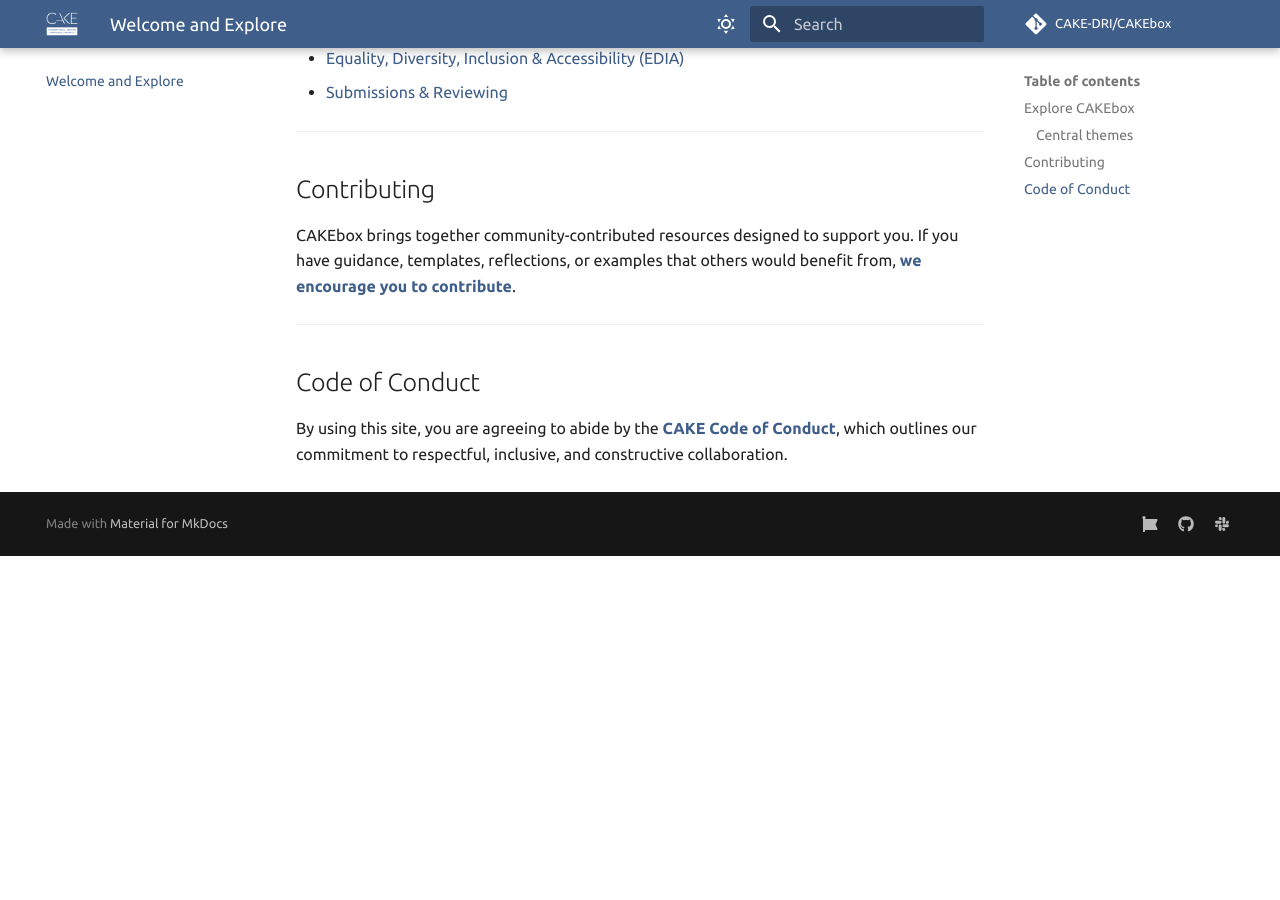
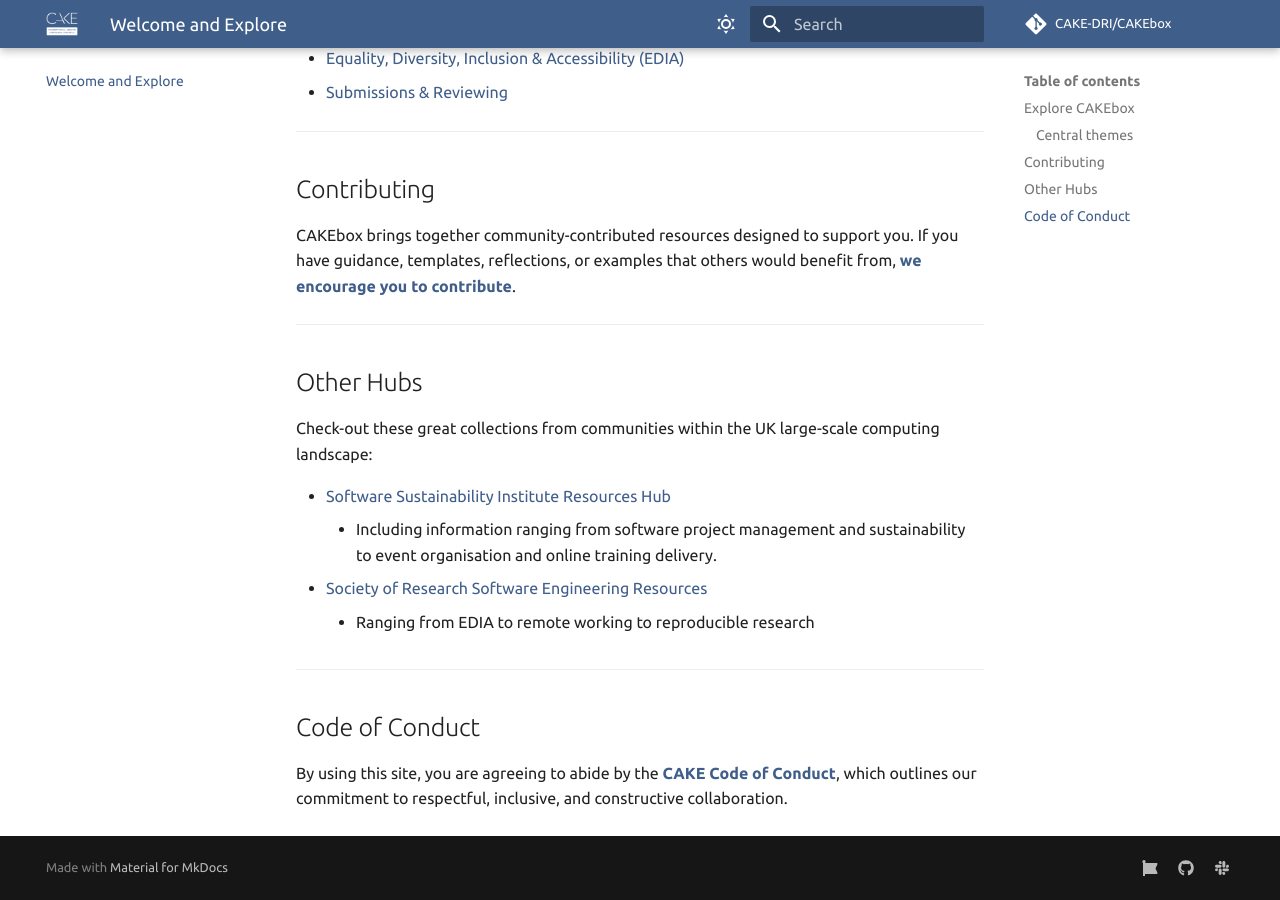
Before and after one commit to CAKE-DRI/CAKEbox, an MkDocs documentation site: the page built from docs/index.md, in a window 1280 px wide and 900 px high, scrolled down 1012 px. Built offline with MkDocs 1.6.1 and Material for MkDocs 9.7.7, drawn with Linux system fonts in a browser that asks for light colours; emoji names are drawn with the system emoji font; comment, search, counter and statistics services are not loaded; before the commit the page ends 1568 px from its top, so only the background shows below that.

Commit message:
Adds more resources

```diff
--- a/docs/index.md
+++ b/docs/index.md
@@ -26,5 +26,16 @@ CAKEbox brings together community-contributed resources designed to support you.
 
 ---
 
+## Other Hubs
+
+Check-out these great collections from communities within the UK large-scale computing landscape:
+
+- [Software Sustainability Institute Resources Hub](https://www.software.ac.uk/resource-hub)
+    - Including information ranging from software project management and sustainability to event organisation and online training delivery.
+- [Society of Research Software Engineering Resources](https://society-rse.org/resources/)
+    - Ranging from EDIA to remote working to reproducible research
+
+---
+
 ## Code of Conduct
 By using this site, you are agreeing to abide by the **[CAKE Code of Conduct](code-of-conduct.md)**, which outlines our commitment to respectful, inclusive, and constructive collaboration.
```
Also changed, not shown: docs/collaboration-and-community-building/index.md (+4 -4 lines), docs/communications-and-outreach/index.md (+3 -0 lines), docs/edia/index.md (+6 -2 lines), docs/submissions-and-reviewing/index.md (+2 -0 lines).
